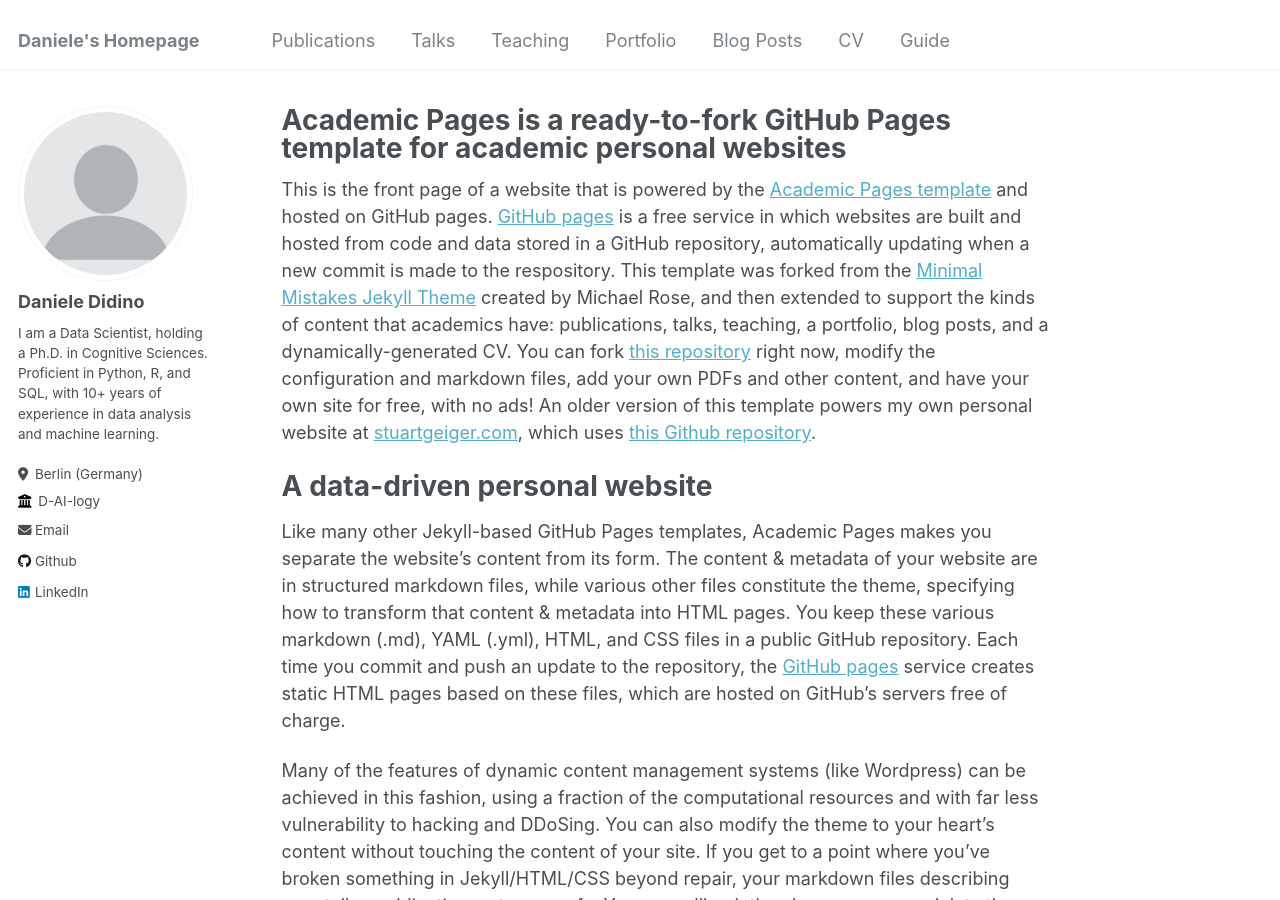
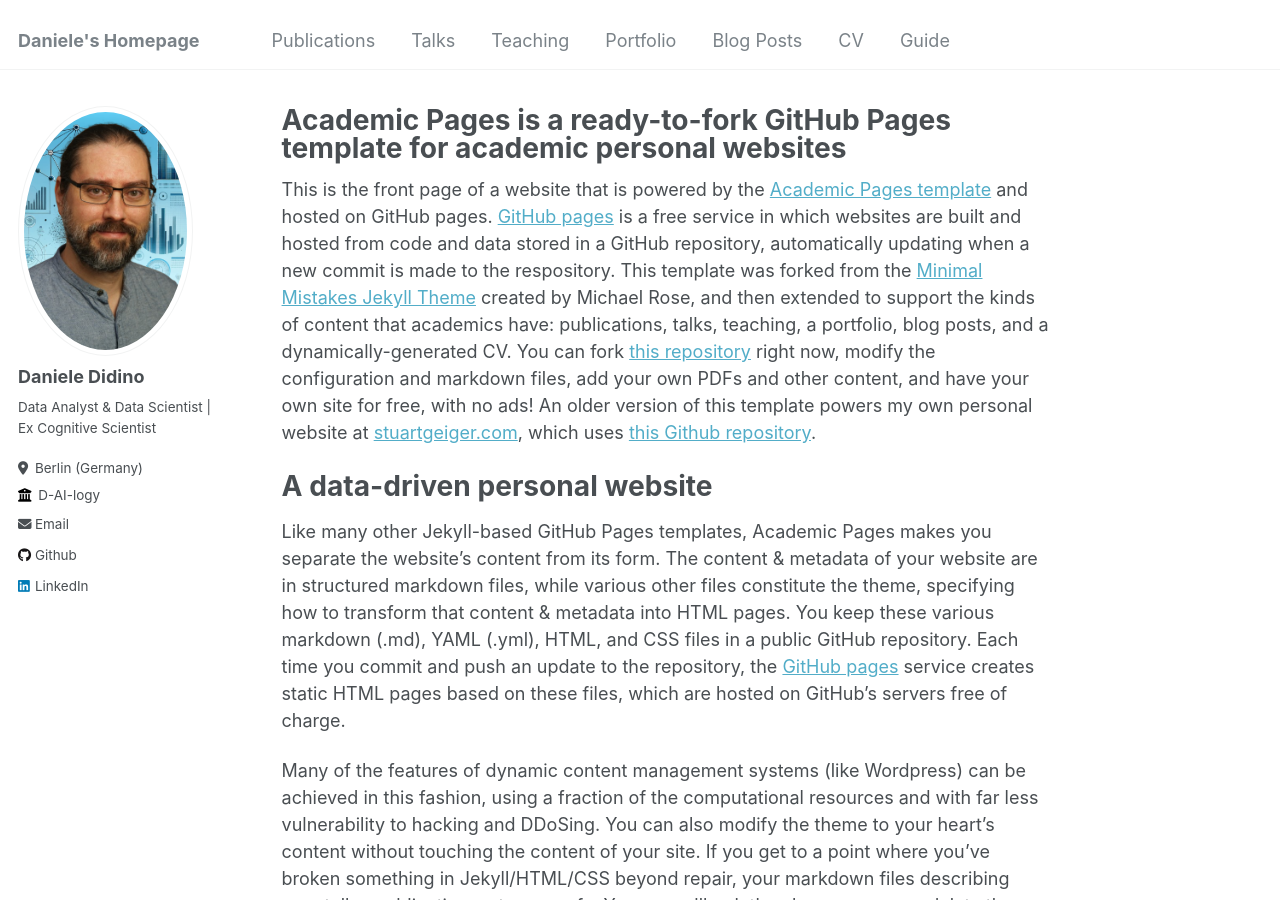
Before and after one commit to DanieleDidino/DanieleDidino.github.io, a Jekyll site: the page built from _pages/about.md, in a window 1280 px wide and 900 px high. Built offline with Jekyll 4.4.1, drawn with Linux system fonts in a browser that asks for light colours.

Commit message:
edit _config.yml

```diff
--- a/_config.yml
+++ b/_config.yml
@@ -11,7 +11,7 @@
 title                    : "Daniele's Homepage"
 title_separator          : "-"
 name                     : &name "Daniele Didino"
-description              : &description "Data Analyst & Data Scientist | Ex Cognitive Scientist"
+description              : &description "Personal website"
 url                      : "https://danieledidino.github.io" # https://academicpages.github.io
 baseurl                  : "" # the subpath of your site, e.g. "/blog"
 repository               : "DanieleDidino/DanieleDidino.github.io" # "academicpages/academicpages.github.io"
@@ -24,20 +24,20 @@
   avatar           : "profile.png"
   name             : "Daniele Didino"
   pronouns         : # example: "she/her"
-  bio              : "I am a Data Scientist, holding a Ph.D. in Cognitive Sciences. Proficient in Python, R, and SQL, with 10+ years of experience in data analysis and machine learning."
+  bio              : "Data Analyst & Data Scientist | Ex Cognitive Scientist"
   location         : "Berlin (Germany)"
   employer         : "D-AI-logy"
   uri              : # URL
   email            : "daniele.didino@gmail.com"
 
   # Academic websites
-  arxiv            : # URL - Update with the correct link to your profile
-  googlescholar    : # "https://scholar.google.com/citations?user=PS_CX0AAAAAJ"
+  arxiv            : # URL
+  googlescholar    : # URL
   impactstory      : # URL
-  orcid            : # "http://orcid.org/yourorcidurl"
-  pubmed           : # "https://www.ncbi.nlm.nih.gov/pubmed/?term=john+snow"
+  orcid            : # URL
+  pubmed           : # URL
   researchgate     : # URL
-  OSF              : https://osf.io/agd7c/
+  OSF              : "https://osf.io/agd7c/"
 
   # Repositories and software development
   bitbucket        : # Username - Update with your username on the site
```
Also changed, not shown: images/profile.png.
